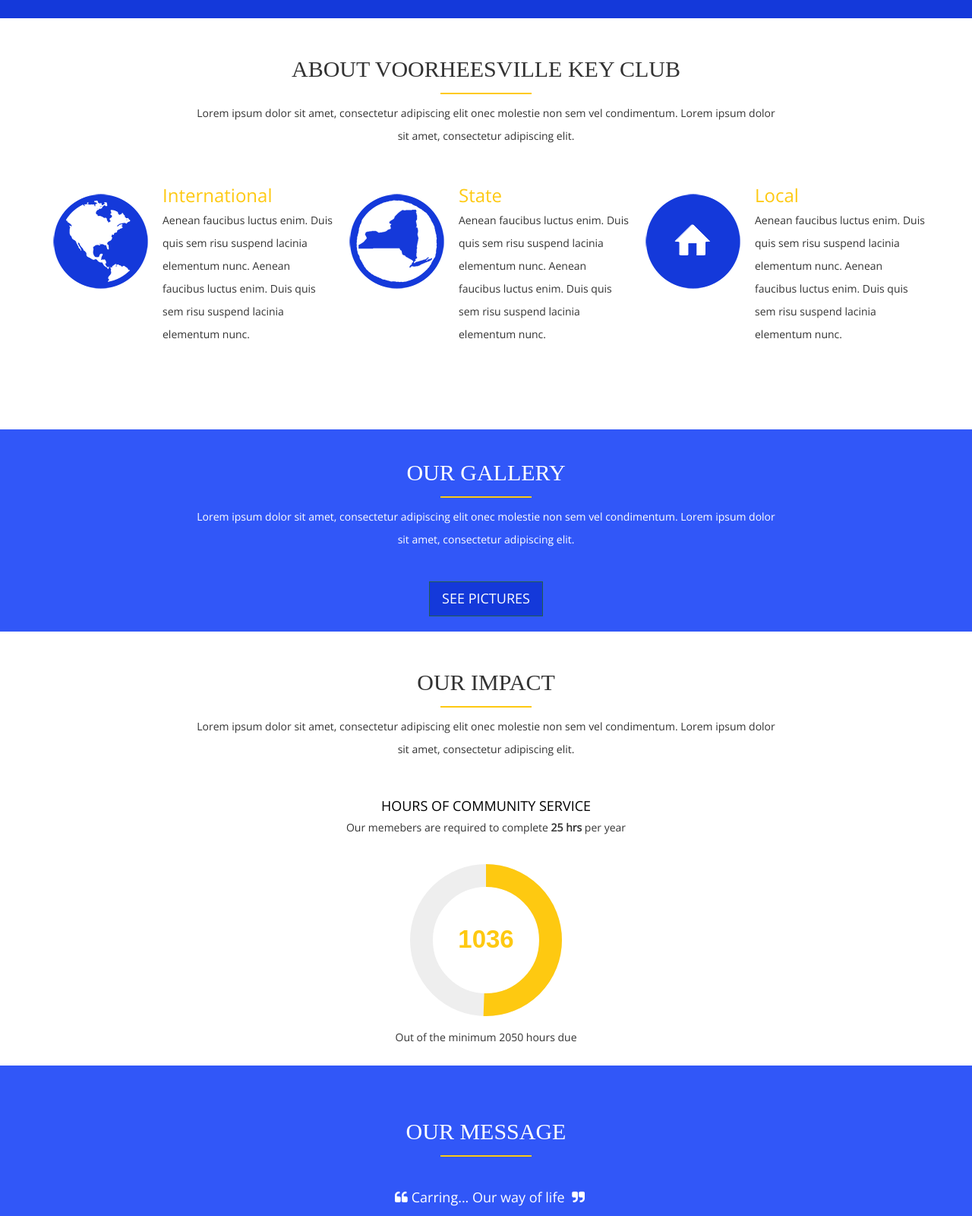
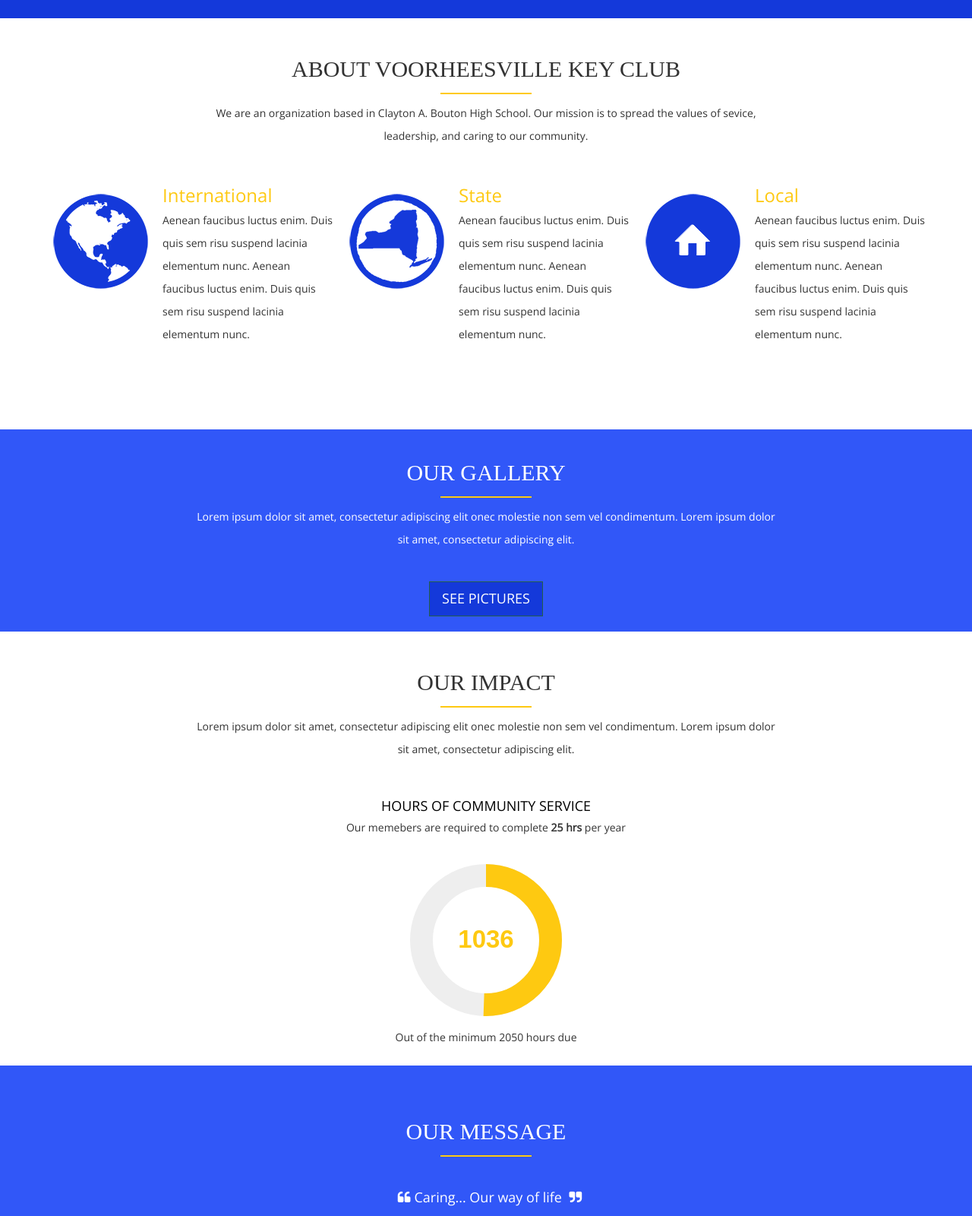
Before and after one commit to VHS-KeyClub/VHS-KeyClub.github.io, a plain HTML site: page index.html in a window 1280 px wide. Shown: the part 840-2440 px from the top of the page at 76% size. Drawn offline with nearby package versions, Linux system fonts and the light colour scheme; a web font is replaced by a local one.

Commit message:
Update index.html

```diff
--- a/index.html
+++ b/index.html
@@ -158,7 +158,7 @@
             <div class="row text-center" data-scroll-reveal="enter from the bottom after .3s">
                 <div class="col-lg-8 col-lg-offset-2 col-md-8 col-md-offset-2 col-sm-8 col-sm-offset-2">
                     <h2>ABOUT VOORHEESVILLE KEY CLUB </h2>
-                    <p>Lorem ipsum dolor sit amet, consectetur adipiscing elit onec molestie non sem vel condimentum. Lorem ipsum dolor sit amet, consectetur adipiscing elit. </p>
+                    <p>We are an organization based in Clayton A. Bouton High School. Our mission is to spread the values of sevice, leadership, and caring to our community. </p>
                 </div>
             </div>
             <div class="row pad-low">
@@ -275,7 +275,7 @@
                                     <div class="container center">
                                         <div class="col-lg-6 col-lg-offset-3 col-md-6 col-md-offset-3 slide-custom">
 
-                                            <h4><i class="fa fa-quote-left"></i>Carring... Our way of life <i class="fa fa-quote-right"></i></h4>
+                                            <h4><i class="fa fa-quote-left"></i>Caring... Our way of life <i class="fa fa-quote-right"></i></h4>
 
                                         </div>
                                     </div>
```
